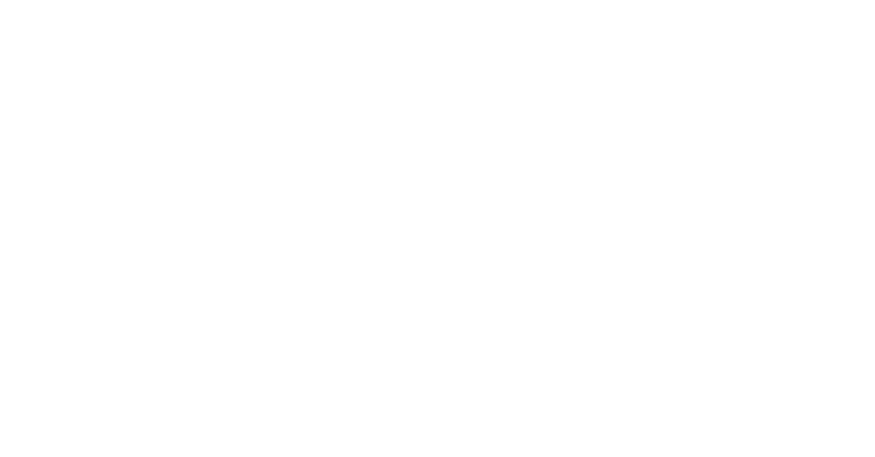
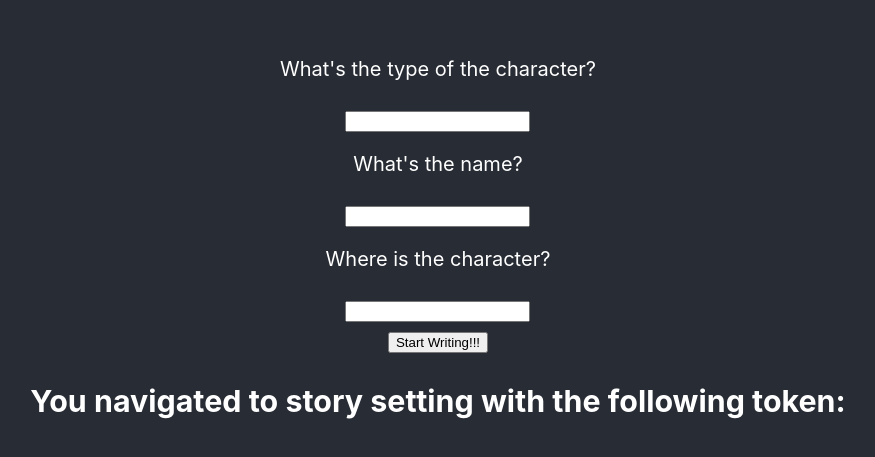
Before and after one commit to arcadesprojectnyc/LittleTale, a React (Create React App) app: page /story-setting in a window 1280 px wide. Before the commit this address had no page. Shown: the part 157-614 px from the top of the page, without its empty margins (202-1077 px from the left). Built offline with nearby package versions, Linux system fonts and the light colour scheme.

Commit message:
Add Write Story dummy testing components, introduce Context to share data in app and refactor to use functional components

```diff
--- a/src/App.js
+++ b/src/App.js
@@ -1,18 +1,29 @@
 import { BrowserRouter as Router, Route, Routes } from 'react-router-dom';
-import MainPage from './Pages/MainPage/MainPage';
-import SelectPage from './Pages/SelectPage/SelectPage';
+import TokenInput from './components/TokenInput';
+import StorySetting from './components/StorySetting';
+import WriteStory from './components/WriteStory';
+import { UserProvider } from './components/UserContext';
 
 function App() {
   return (
     <Router>
-      <Routes>
-        <Route path="/" element={<MainPage />} />
-        <Route path="select-page">
-          <Route path=":token" element={<SelectPage />} />
-        </Route>
-      </Routes>
+      <div className="App">
+        <header className="App-header">
+          <UserProvider>
+            <Routes>
+              <Route path="/" element={<TokenInput />} />
+              <Route path="story-setting" element={<StorySetting />} />
+              <Route path="write-story" element={<WriteStory />} />
+            </Routes>
+          </UserProvider>
+        </header>
+      </div>
     </Router>
   );
 }
+/*
+                <Route path=":token" element={<SelectPage />} />
+              </Route>
 
+*/
 export default App;
--- a/src/Pages/MainPage/InputAndButton.jsx
+++ /dev/null
@@ -1,41 +0,0 @@
-import React from 'react';
-import { useNavigate } from 'react-router-dom';
-
-class InputAndButtonClass extends React.Component {
-    constructor(props) {
-        super(props);
-        this.state = {
-            value: '',
-        };
-    }
-
-    handleInputChange = (event) => {
-        this.setState({ value: event.target.value });
-    }
-
-    handleButtonClick = () => {
-        if (this.state.value == "") {
-            alert(`Input the token to start writing`);
-        } else {
-            let path = "/select-page/" + this.state.value
-            this.props.navigateTo(path);
-        }
-    }
-
-    render() {
-        return (
-            <div>
-                <p style={{ fontSize: '20px' }}>Input OpenAI's Token below and start writing:</p>
-                <input type="text" value={this.state.value} onChange={this.handleInputChange} />
-                <button onClick={this.handleButtonClick}>Start Writing</button>
-            </div>
-        );
-    }
-}
-
-const InputAndButton = () => {
-    const navigate = useNavigate();
-    return <InputAndButtonClass navigateTo={(value) => navigate(value)} />;
-};
-
-export default InputAndButton;
--- a/src/Pages/MainPage/MainPage.js
+++ /dev/null
@@ -1,18 +0,0 @@
-import logo from '../../images/logo.png';
-import '../../App.css';
-import InputAndButton from './InputAndButton';
-import React from 'react';
-
-// InputAndButton will redict to Select Page
-function MainPage() {
-  return (
-    <div className="App">
-      <header className="App-header">
-        <img src={logo} className="App-logo" alt="logo" />
-        <InputAndButton></InputAndButton>
-      </header>
-    </div>
-  );
-}
-
-export default MainPage;
--- a/src/Pages/SelectPage/SelectPage.js
+++ /dev/null
@@ -1,20 +0,0 @@
-import React from 'react';
-import { useParams } from 'react-router-dom';
-
-function SelectPage() {
-    let { token } = useParams();
-    console.log("[Select.log] token: " + token)
-
-    return (
-        <div className="App">
-          <header className="App-header">
-            <div>
-                <h2>You navigated to this page with the following value:</h2>
-                <p>{token}</p>
-            </div>
-            </header>
-        </div>
-    );
-}
-
-export default SelectPage;
--- /dev/null
+++ b/src/components/StorySetting.js
@@ -0,0 +1,58 @@
+import React, {useState, useContext} from 'react';
+import { useNavigate } from 'react-router-dom';
+import { UserContext } from './UserContext';
+
+function StorySetting() {
+    const [charactor_type, setCharactorType] = useState('');
+    const [charactor_name, setCharactorName] = useState('');
+    const [where_is_charactor, setWhereIsCharactor] = useState('');
+    const navigate = useNavigate();
+    const { token, setCharTypeCxt, setCharNameCxt, setWhereIsCharCxt } = useContext(UserContext);
+
+    const handleCharactorTypeChange = (event) => {
+        setCharactorType(event.target.value);
+    }
+
+    const handleCharactorNameChange = (event) => {
+        setCharactorName(event.target.value);
+    }
+
+    const handleWhereIsCharactorChange = (event) => {
+        setWhereIsCharactor(event.target.value);
+    }
+
+    const handleButtonClick = () => {
+        if (charactor_type == "" ||
+            charactor_name == "" ||
+            where_is_charactor == "") {
+            console.log("[Select.log] char_type: " + charactor_type +
+                ", char_name: " + charactor_name +
+                ", where: " + where_is_charactor)
+            alert(`Let's write the charactor_type, name and background first!`);
+        } else {
+            setCharTypeCxt(charactor_type);
+            setCharNameCxt(charactor_name);
+            setWhereIsCharCxt(where_is_charactor);
+            let path = "/write-story/";
+            navigate(path);
+        }
+    }
+
+    return (
+        <div>
+            <p style={{ fontSize: '20px' }}>What's the type of the character?</p>
+            <input type="text" value={charactor_type} onChange={handleCharactorTypeChange} />
+            <p style={{ fontSize: '20px' }}>What's the name?</p>
+            <input type="text" value={charactor_name} onChange={handleCharactorNameChange} />
+            <p style={{ fontSize: '20px' }}>Where is the character?</p>
+            <input type="text" value={where_is_charactor} onChange={handleWhereIsCharactorChange} />
+            <div>
+                <button onClick={handleButtonClick}>Start Writing!!!</button>
+            </div>
+            <h3>You navigated to story setting with the following token:</h3>
+            <p>{token}</p>
+        </div>
+    );
+}
+
+export default StorySetting;
--- /dev/null
+++ b/src/components/TokenInput.js
@@ -0,0 +1,46 @@
+import React, { useState, useContext } from 'react';
+import { useNavigate } from 'react-router-dom';
+
+import logo from '../images/logo.png';
+import '../App.css';
+import { UserContext } from './UserContext';
+
+// InputAndButton will redict to Select Page
+function TokenInput() {
+  const [token, setToken] = useState('');
+  const navigate = useNavigate();
+  const { setTokenCxt } = useContext(UserContext);
+
+  const handleTokenChange = (event) => {
+    setToken(event.target.value);
+  };
+
+  const handleButtonClick = () => {
+    // Perform some action with the input value
+    console.log(token);
+    if (token == "") {
+      alert(`Input the token to start writing`);
+    } else {
+      setTokenCxt(token);
+      let path = "/story-setting/"
+      // + this.state.value
+      navigate(path);
+    }
+
+  };
+
+  return (
+    <div>
+      <img src={logo} className="App-logo" alt="logo" />
+      <div>
+        <p style={{ fontSize: '20px' }}>Input OpenAI's Token below and start writing:</p>
+        <input type="text" value={token} onChange={handleTokenChange} />
+        <div>
+          <button onClick={handleButtonClick}>Start Writing</button>
+        </div>
+      </div>
+    </div>
+  );
+}
+
+export default TokenInput;
--- /dev/null
+++ b/src/components/UserContext.js
@@ -0,0 +1,46 @@
+import React, { createContext, useState } from 'react';
+
+// Create the context
+export const UserContext = createContext();
+
+// Create a provider component
+export function UserProvider({ children }) {
+  const [token, setToken] = useState(null);
+  const [char_type, setCharType] = useState(null);
+  const [char_name, setCharName] = useState(null);
+  const [where_is_char, setWhereIsChar] = useState(null);
+
+  const setTokenValue = (token) => {
+    setToken(token);
+  };
+
+  const setCharTypeValue = (char_type) => {
+    setCharType(char_type);
+  };
+
+  const setCharNameValue = (char_name) => {
+    setCharName(char_name);
+  };
+
+  const setWhereIsCharValue = (where_is_char) => {
+    setWhereIsChar(where_is_char);
+  };
+
+  // Value object to be provided to consuming components
+  const value = {
+    token,
+    setTokenCxt: setTokenValue,
+    char_type,
+    setCharTypeCxt: setCharTypeValue,
+    char_name,
+    setCharNameCxt: setCharNameValue,
+    where_is_char,
+    setWhereIsCharCxt: setWhereIsCharValue,
+  };
+
+  return (
+    <UserContext.Provider value={value}>
+      {children}
+    </UserContext.Provider>
+  );
+}
--- /dev/null
+++ b/src/components/WriteStory.js
@@ -0,0 +1,25 @@
+import React, {useContext} from 'react';
+import { UserContext } from './UserContext';
+
+function WriteStory() {
+    const { token, char_type, char_name, where_is_char } = useContext(UserContext);
+
+    return (
+        <div>
+            <h3>You navigated to write story with the following data:</h3>
+            <p>token: {token}</p>
+            <p>char_type: {char_type}</p>
+            <p>char_name: {char_name}</p>
+            <p>where_is_char: {where_is_char}</p>
+        </div>
+    );
+}
+
+/*
+                <p>Token: {token}</p>
+                <p>Char Type: {char_type}</p>
+                <p>Char Name: {char_name}</p>
+                <p>Where is Char: {where_is_char}</p>
+*/
+
+export default WriteStory;
```
